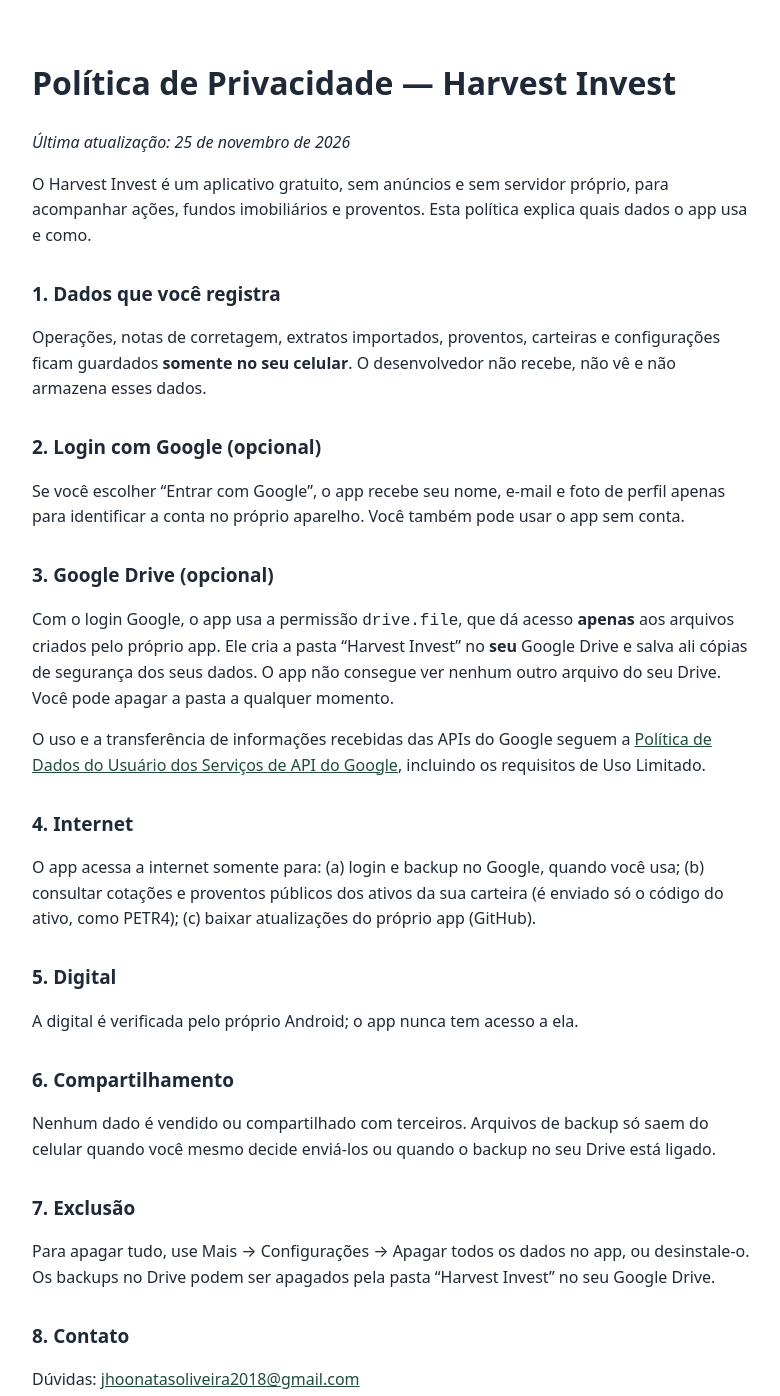
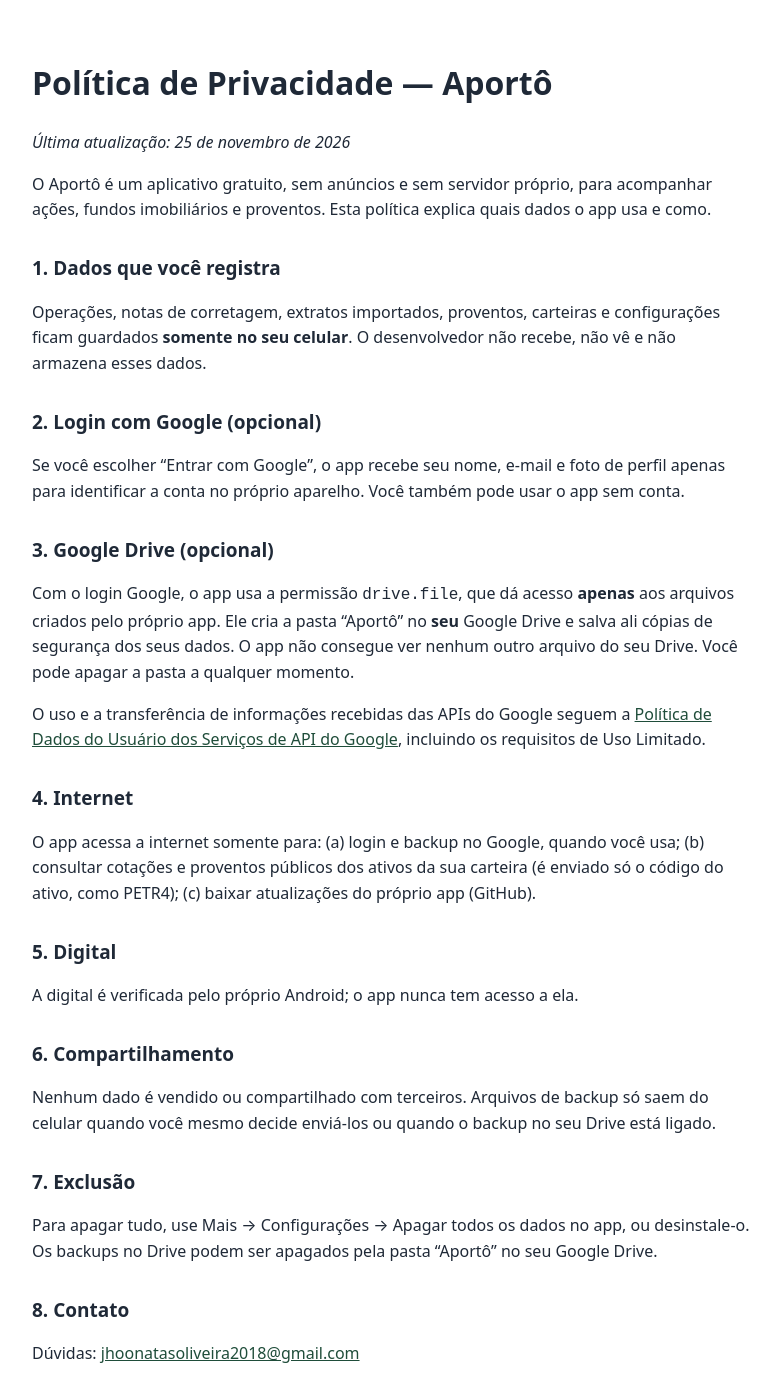
Before and after one commit to jhoonoliveira/harvest-invest, a website: page privacidade.html in a window 1280 px wide. Shown: the whole page, without its empty margins (248-1028 px from the left). Drawn offline with Linux system fonts and the light colour scheme.

Commit message:
Update privacidade.html

```diff
--- a/privacidade.html
+++ b/privacidade.html
@@ -1,16 +1,16 @@
 <!DOCTYPE html>
 <html lang="pt-BR"><head><meta charset="utf-8"><meta name="viewport" content="width=device-width,initial-scale=1">
-<title>Política de Privacidade — Harvest Invest</title>
+<title>Política de Privacidade — Aportô</title>
 <style>body{margin:0;font:16px/1.6 system-ui,-apple-system,Segoe UI,Roboto,sans-serif;background:#fff;color:#1f2937}.w{max-width:720px;margin:0 auto;padding:36px 20px}h2{margin-top:1.6em;font-size:19px}a{color:#1F4D3A}</style></head><body><div class="w">
-<h1>Política de Privacidade — Harvest Invest</h1>
+<h1>Política de Privacidade — Aportô</h1>
 <p><i>Última atualização: 25 de novembro de 2026</i></p>
-<p>O Harvest Invest é um aplicativo gratuito, sem anúncios e sem servidor próprio, para acompanhar ações, fundos imobiliários e proventos. Esta política explica quais dados o app usa e como.</p>
+<p>O Aportô é um aplicativo gratuito, sem anúncios e sem servidor próprio, para acompanhar ações, fundos imobiliários e proventos. Esta política explica quais dados o app usa e como.</p>
 <h2>1. Dados que você registra</h2>
 <p>Operações, notas de corretagem, extratos importados, proventos, carteiras e configurações ficam guardados <b>somente no seu celular</b>. O desenvolvedor não recebe, não vê e não armazena esses dados.</p>
 <h2>2. Login com Google (opcional)</h2>
 <p>Se você escolher “Entrar com Google”, o app recebe seu nome, e-mail e foto de perfil apenas para identificar a conta no próprio aparelho. Você também pode usar o app sem conta.</p>
 <h2>3. Google Drive (opcional)</h2>
-<p>Com o login Google, o app usa a permissão <code>drive.file</code>, que dá acesso <b>apenas</b> aos arquivos criados pelo próprio app. Ele cria a pasta “Harvest Invest” no <b>seu</b> Google Drive e salva ali cópias de segurança dos seus dados. O app não consegue ver nenhum outro arquivo do seu Drive. Você pode apagar a pasta a qualquer momento.</p>
+<p>Com o login Google, o app usa a permissão <code>drive.file</code>, que dá acesso <b>apenas</b> aos arquivos criados pelo próprio app. Ele cria a pasta “Aportô” no <b>seu</b> Google Drive e salva ali cópias de segurança dos seus dados. O app não consegue ver nenhum outro arquivo do seu Drive. Você pode apagar a pasta a qualquer momento.</p>
 <p>O uso e a transferência de informações recebidas das APIs do Google seguem a <a href="https://developers.google.com/terms/api-services-user-data-policy">Política de Dados do Usuário dos Serviços de API do Google</a>, incluindo os requisitos de Uso Limitado.</p>
 <h2>4. Internet</h2>
 <p>O app acessa a internet somente para: (a) login e backup no Google, quando você usa; (b) consultar cotações e proventos públicos dos ativos da sua carteira (é enviado só o código do ativo, como PETR4); (c) baixar atualizações do próprio app (GitHub).</p>
@@ -19,7 +19,7 @@
 <h2>6. Compartilhamento</h2>
 <p>Nenhum dado é vendido ou compartilhado com terceiros. Arquivos de backup só saem do celular quando você mesmo decide enviá-los ou quando o backup no seu Drive está ligado.</p>
 <h2>7. Exclusão</h2>
-<p>Para apagar tudo, use Mais → Configurações → Apagar todos os dados no app, ou desinstale-o. Os backups no Drive podem ser apagados pela pasta “Harvest Invest” no seu Google Drive.</p>
+<p>Para apagar tudo, use Mais → Configurações → Apagar todos os dados no app, ou desinstale-o. Os backups no Drive podem ser apagados pela pasta “Aportô” no seu Google Drive.</p>
 <h2>8. Contato</h2>
 <p>Dúvidas: <a href="mailto:jhoonatasoliveira2018@gmail.com">jhoonatasoliveira2018@gmail.com</a></p>
 </div></body></html>
```
